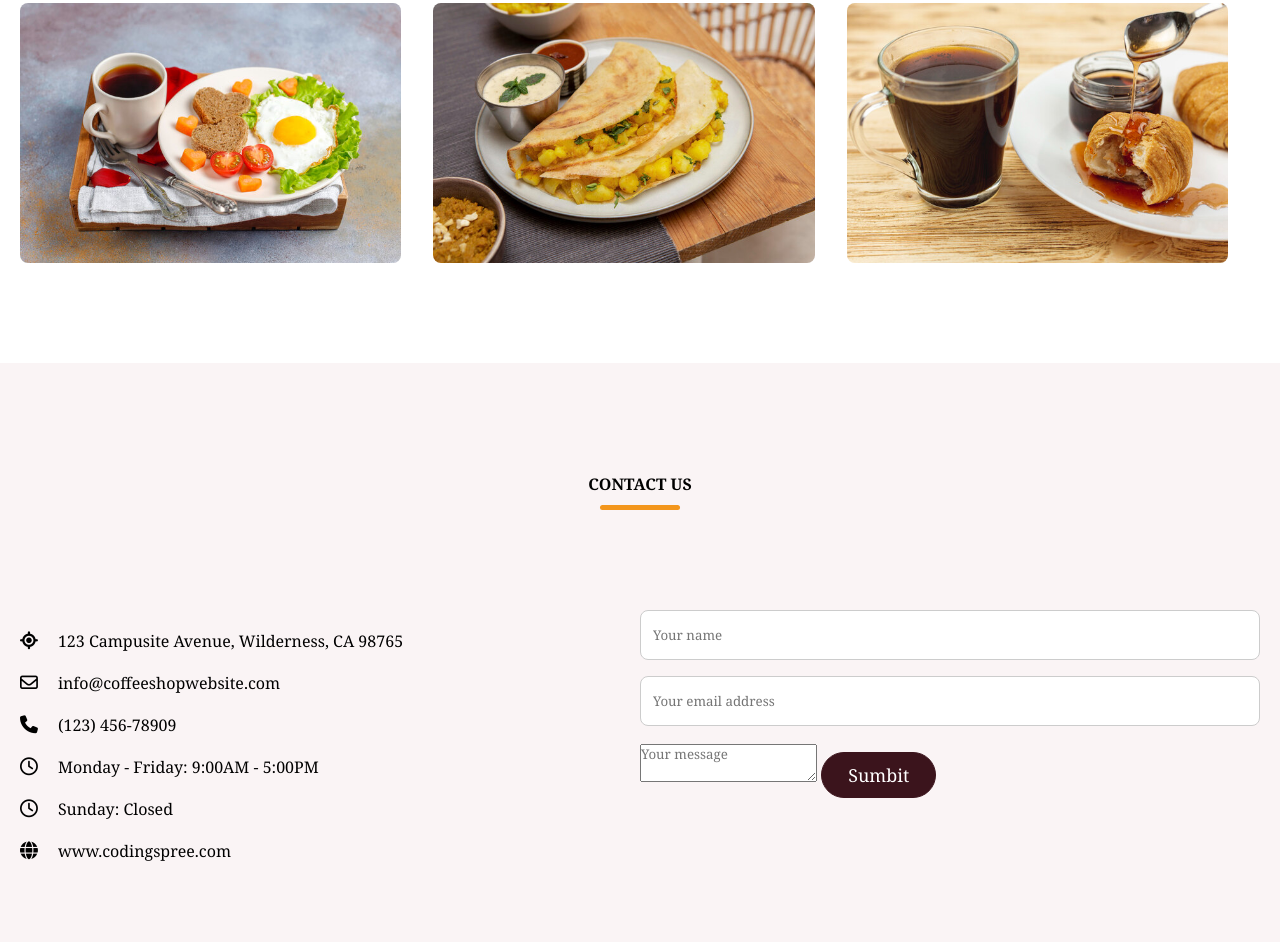
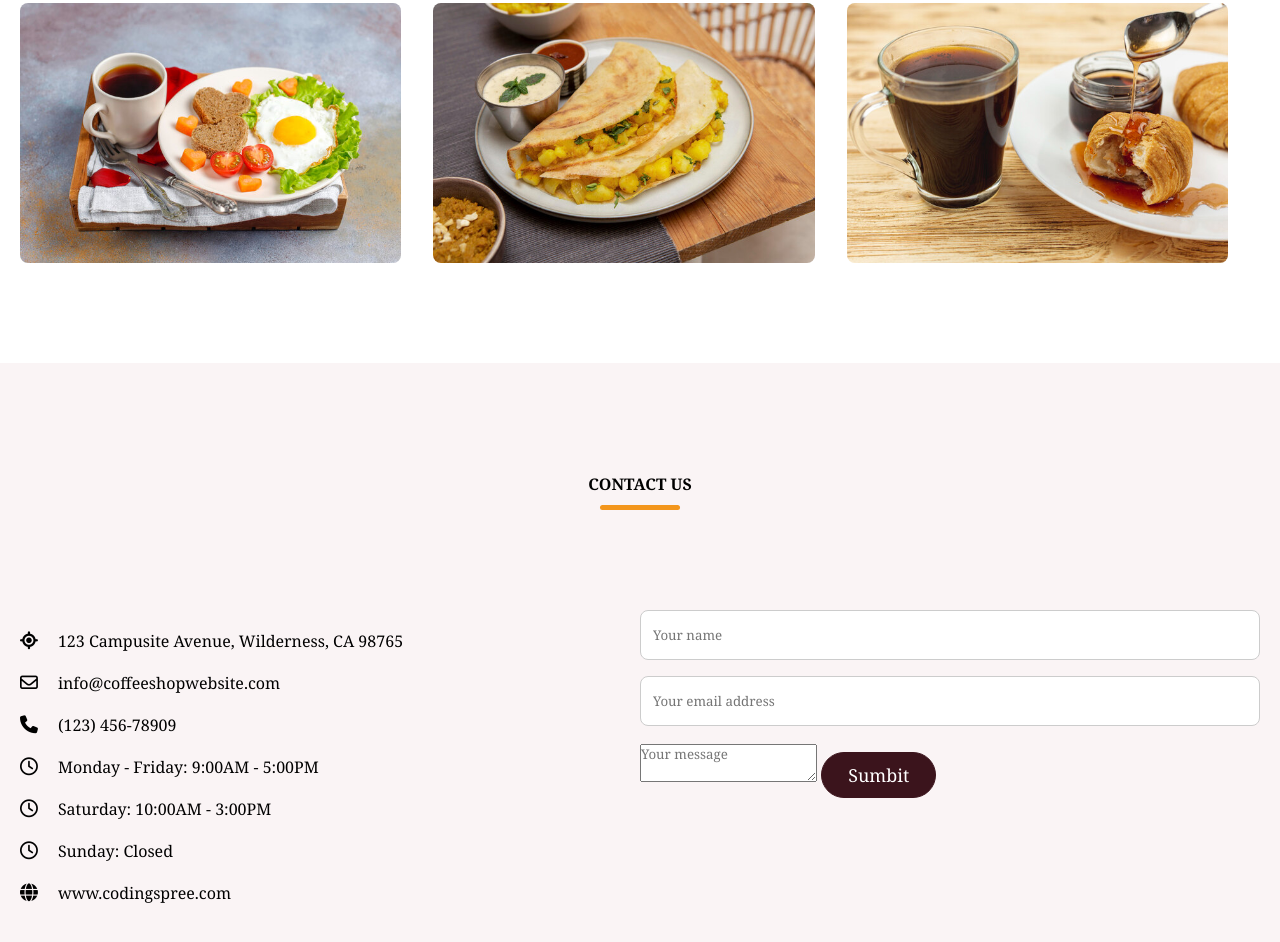
Before and after one commit to Developerfiyin/Coffee-webpage, a plain HTML site: page index.html in a window 1280 px wide. Shown: the part 4219-5161 px from the top of the page. Drawn offline with nearby package versions, Linux system fonts and the light colour scheme; a web font is replaced by a local one.

Commit message:
updated contact-section in html

```diff
--- a/index.html
+++ b/index.html
@@ -299,6 +299,11 @@
 
             <li class="contact-info">
               <i class="fa-regular fa-clock"></i>
+              <p>Saturday: 10:00AM - 3:00PM</p>
+            </li>
+
+            <li class="contact-info">
+              <i class="fa-regular fa-clock"></i>
               <p>Sunday: Closed</p>
             </li>
 
```
